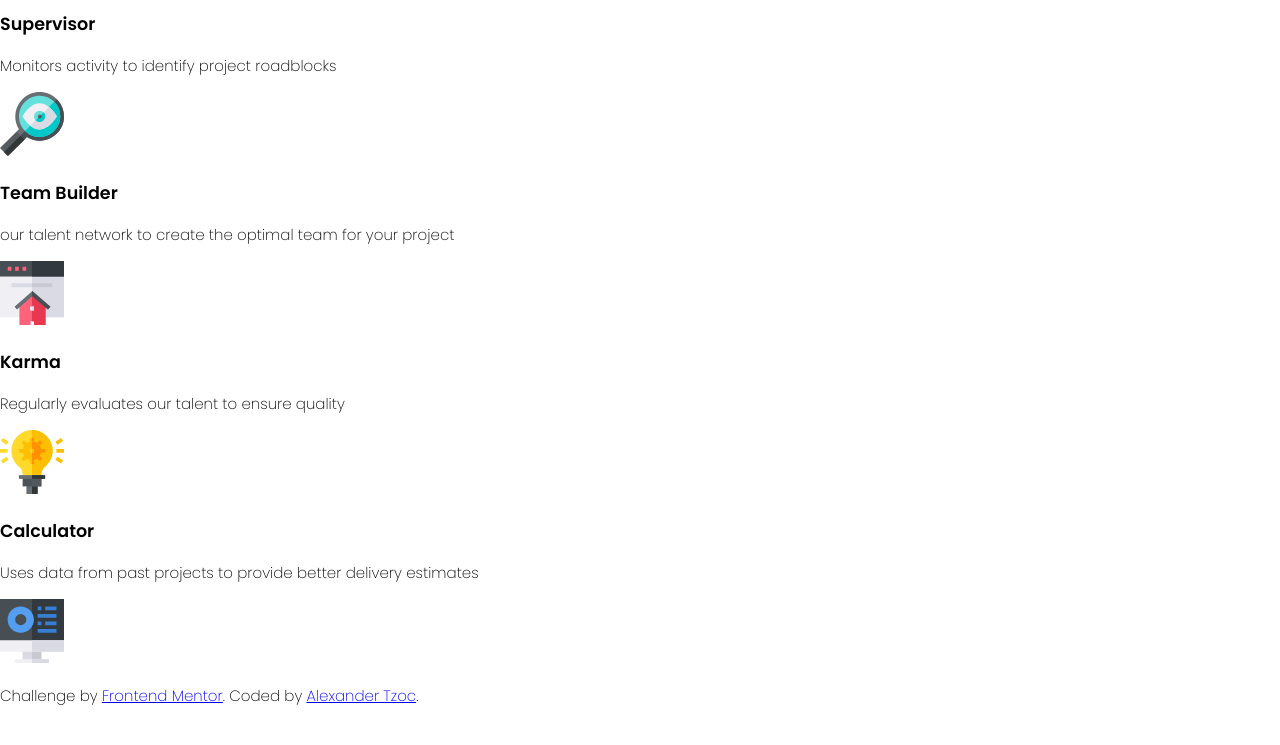
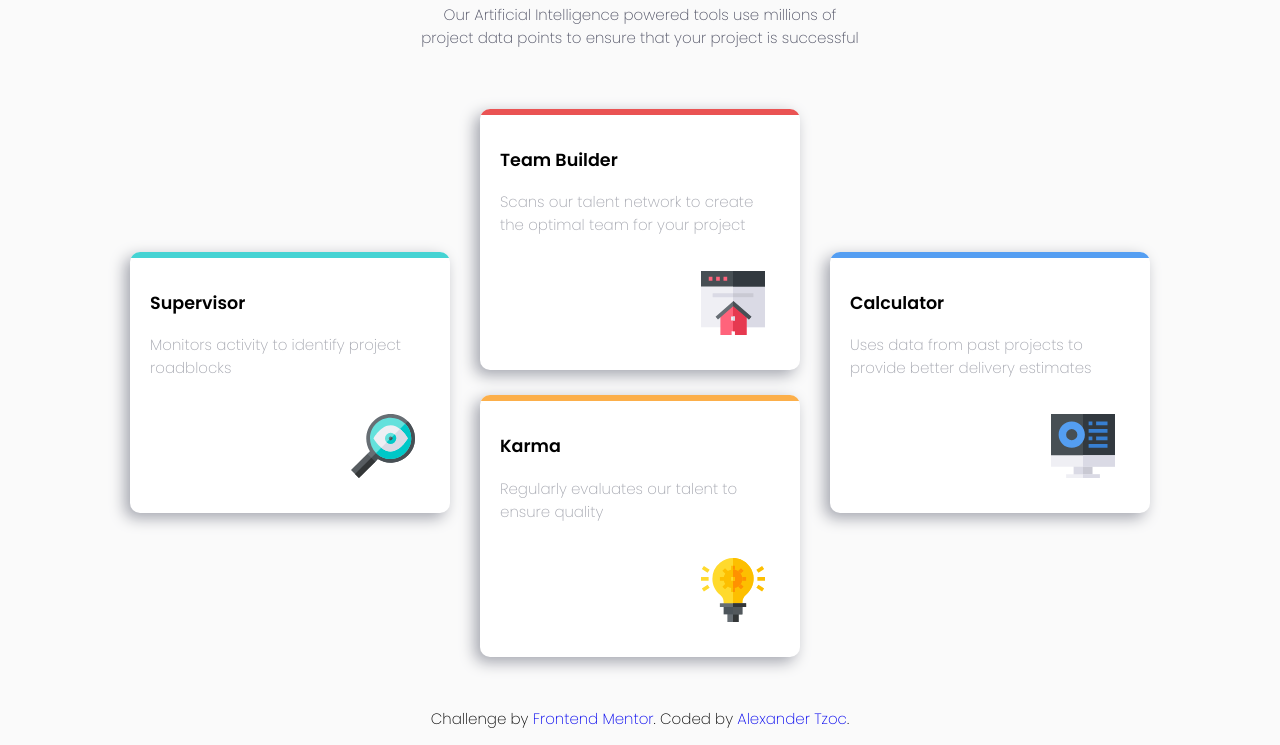
Before and after one commit to Achess01/achess01.github.io.fourCardDesign, a plain HTML site: page index.html in a window 1280 px wide. Shown: the part 154-899 px from the top of the page. Before the commit the page ends 876 px from the top, so only its background shows below. Drawn offline with Linux system fonts and the light colour scheme.

Commit message:
Reto finalizado

```diff
--- a/css/styles.css
+++ b/css/styles.css
@@ -4,8 +4,131 @@ body{
     font-size: 15px;
     font-family: 'Poppins', sans-serif;
     font-weight: 200;
+    background-color: hsl(0, 0%, 98%);
 }
+
+header,
+main,
+footer{
+    display: flex;
+    justify-content: center;
+    width: 100%;
+}
+
 
 .header .first{
     font-weight: 200;
+    margin-bottom: 0;
 }
+
+.header .second{
+    margin-top: 2px;
+}
+
+.header p{
+    color: hsl(234, 12%, 34%);
+}
+
+.header{
+    text-align: center;
+    width: 35%;
+    max-width: 504px;
+    margin-top: 50px;
+}
+
+.main{
+    display: flex;
+    align-items: center;
+    justify-content: center;
+    margin-top: 45px;
+    max-width: 1440px;
+}
+
+.container{
+    margin: 0;
+    width: 25%;
+    min-width: 220px;
+    margin: 0 15px;
+}
+
+.card{
+    background-color: white;
+    position: relative;
+    border-radius: 10px;
+    padding: 20px;
+    padding-right: 35px;
+    padding-bottom: 35px;
+    overflow: hidden;
+    box-shadow: -5px 5px 15px hsl(229, 6%, 66%);
+}
+.card .card-header{
+    position: absolute;
+    width: 100%;
+    height: 6px;
+    background-color: black;
+    top: 0;
+    left: 0;
+}
+
+.card.cyan .card-header{
+    background-color: hsl(180, 62%, 55%);
+}
+.card.red .card-header{
+    background-color: hsl(0, 78%, 62%);
+}
+.card.orange .card-header{
+    background-color: hsl(34, 97%, 64%);
+}
+.card.blue .card-header{
+    background-color: hsl(212, 86%, 64%);
+}
+
+.card p{
+    color: hsl(229, 6%, 66%);
+}
+
+.card .image{
+    margin-top: 35px;
+    display: flex;
+    justify-content: flex-end;
+}
+
+.card.red{
+    margin-bottom: 25px;
+}
+
+.attribution{
+    margin-top: 50px;
+}
+a{
+    text-decoration: none;
+    cursor: pointer;
+}
+
+@media screen and (max-width: 1023px){
+    body{
+        font-size: 12px;
+    }
+}
+
+@media screen and (max-width: 767px){
+    .header{
+        width: 50%;
+    }
+    .main{
+        flex-direction: column;
+    }
+    .container{
+        width: 80%;
+    }
+
+    .card{
+        margin: 15px;
+    }
+}
+
+@media screen and (max-width: 426px){
+    .header{
+        width: 60%;
+    }
+}
--- a/index.html
+++ b/index.html
@@ -24,30 +24,42 @@
   </header>
   <main>
     <section class="main">
-      <div class="left">
+      <div class="container left">
         <div class="card cyan">
+          <div class="card-header"></div>
           <h3>Supervisor</h3>
           <p>Monitors activity to identify project roadblocks</p>
-          <img src="images/icon-supervisor.svg" alt="supervisor">
+          <div class="image">
+            <img src="images/icon-supervisor.svg" alt="supervisor">
+          </div>
         </div>
       </div>
-      <div class="center">
+      <div class="container center">
         <div class="card red">
+          <div class="card-header"></div>
           <h3>Team Builder</h3>
-          <p>our talent network to create the optimal team for your project</p>
-          <img src="images/icon-team-builder.svg" alt="<team builder">
+          <p>Scans our talent network to create the optimal team for your project</p>
+          <div class="image">
+            <img src="images/icon-team-builder.svg" alt="<team builder">
+          </div>
         </div>
         <div class="card orange">
+          <div class="card-header"></div>
           <h3>Karma</h3>
           <p>Regularly evaluates our talent to ensure quality</p>
-          <img src="images/icon-karma.svg" alt="karma">
+          <div class="image">
+            <img src="images/icon-karma.svg" alt="karma">
+          </div>
         </div>
       </div>
-      <div class="right">
+      <div class="container right">
         <div class="card blue">
+          <div class="card-header"></div>
           <h3>Calculator</h3>
           <p>Uses data from past projects to provide better delivery estimates</p>
-          <img src="images/icon-calculator.svg" alt="calculator">
+          <div class="image">
+            <img src="images/icon-calculator.svg" alt="calculator">
+          </div>
         </div>
       </div>
 
```
